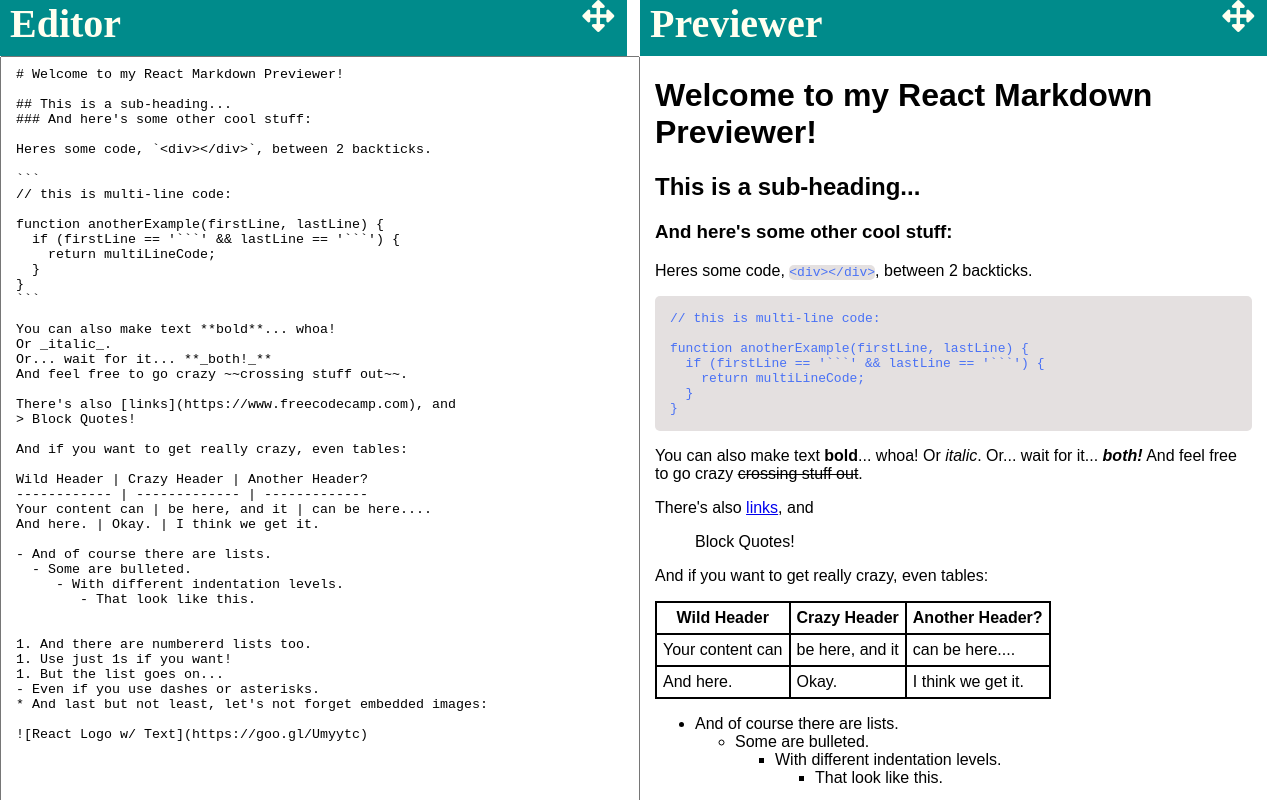
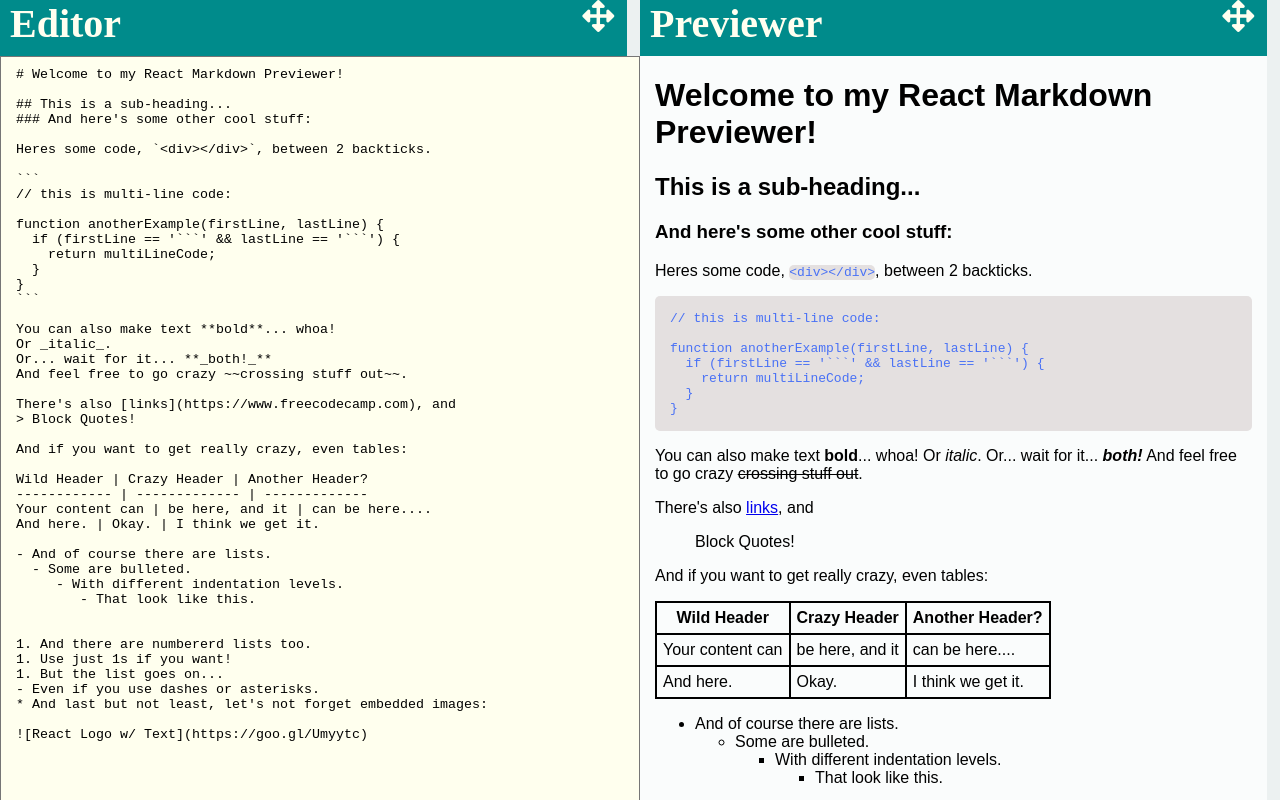
Before and after one commit to Oyelowo/markdown_previewer, a React (Create React App) app: page / in a window 1280 px wide. Built offline with nearby package versions, Linux system fonts and the light colour scheme; a web font is replaced by a local one.

Commit message:
main styling and functionalities done

```diff
--- a/src/App.css
+++ b/src/App.css
@@ -1,3 +1,7 @@
+body{
+  background: 	rgb(236, 241, 241);
+}
+
 .SplitScreen {
   display: flex;
   overflow: hidden;
--- a/src/component/Editor/Editor.css
+++ b/src/component/Editor/Editor.css
@@ -5,6 +5,7 @@
     overflow: auto;
     box-sizing: border-box;
     margin: auto;
+    background: #ffe;
 }
 
 .EditorFullScreen{
@@ -13,6 +14,7 @@
     min-height: 100vh;
     padding: 10vh 5px 100% 5px;
     z-index: 1;
+    background: #ffe;
 }
 
 .largeWidthContainer{
--- a/src/component/Preview/Preview.css
+++ b/src/component/Preview/Preview.css
@@ -4,12 +4,14 @@
     height: 94vh;
     overflow: auto;
     box-sizing: border-box;
+    background: rgb(250, 252, 252);
 }
 
 .PreviewFullScreen{
     width: 90vw;
     margin: auto;
     border: 1px solid black;
+    background: rgb(250, 252, 252);
 }
 
 .FullScreenPadding{
--- a/src/index.css
+++ b/src/index.css
@@ -3,6 +3,8 @@ body {
   padding: 0;
   font-family: sans-serif;
 }
+
+
 
 table {
   border-collapse: collapse;
```
